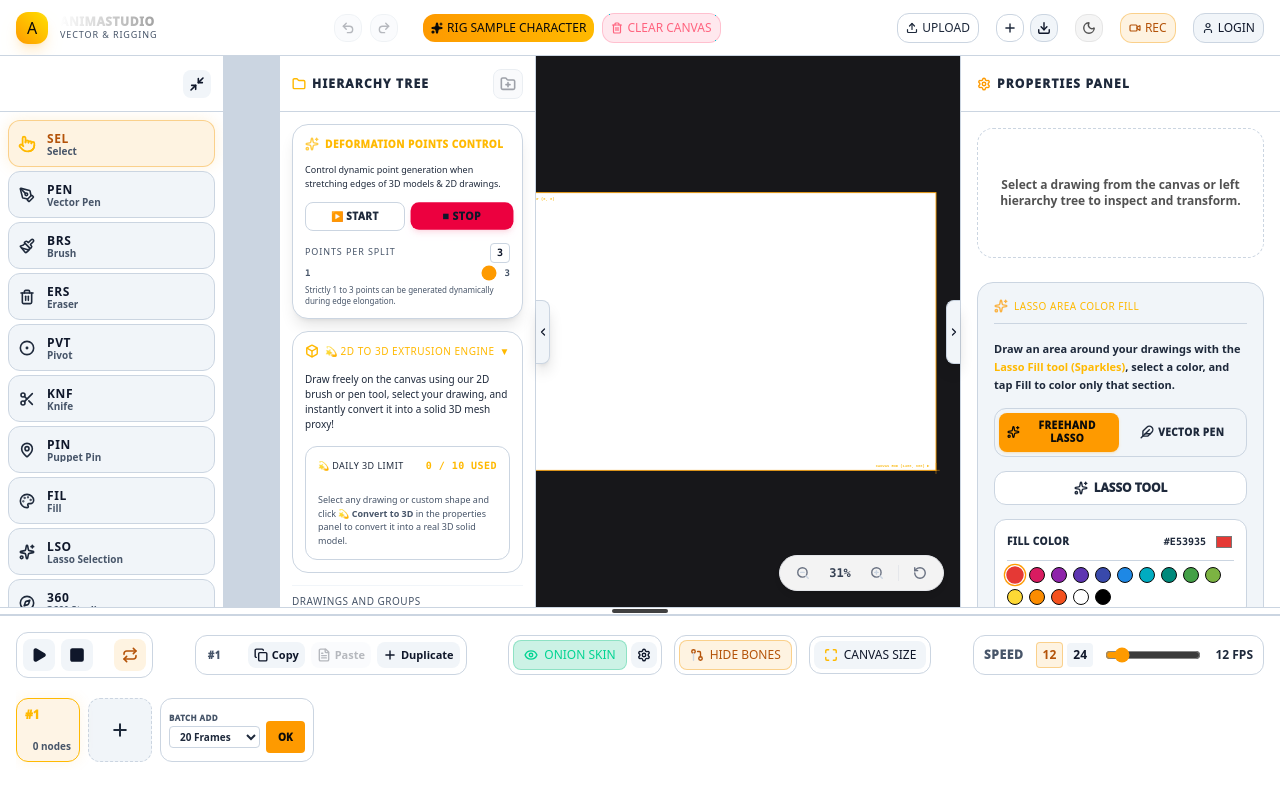
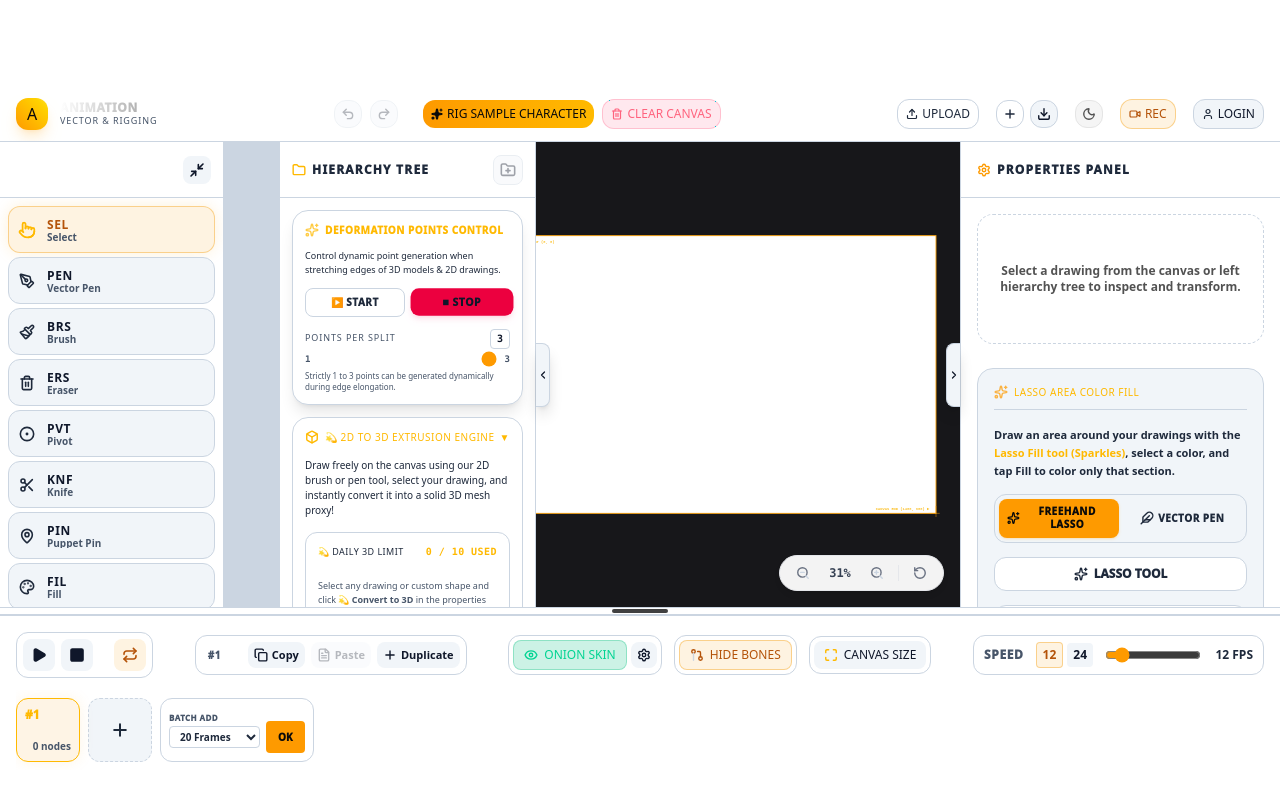
Before and after one commit to chavankrushna660-hub/AnimaStudio_new, a React (Vite) app: page / in a window 1280 px wide. Built offline with nearby package versions, Linux system fonts and the light colour scheme.

Commit message:
refactor: rename application to Animation
Updates the project metadata and file export naming convention to reflect the application's rebranding. Also removes conditional rendering for the mobile ad bar.

```diff
--- a/metadata.json
+++ b/metadata.json
@@ -1,5 +1,5 @@
 {
-  "name": "AnimaStudio",
+  "name": "Animation",
   "description": "An advanced vector-based 2D puppet rigging and skeletal animation suite with Inverse Kinematics, Knife slicing, and automation.",
   "requestFramePermissions": [],
   "majorCapabilities": ["MAJOR_CAPABILITY_SERVER_SIDE_GEMINI_API"]
--- a/src/App.tsx
+++ b/src/App.tsx
@@ -1950,7 +1950,7 @@ export default function App() {
         const url = URL.createObjectURL(blob);
         const a = document.createElement('a');
         a.href = url;
-        a.download = `AnimaStudio_Export_${Date.now()}.${extension}`;
+        a.download = `Animation_Export_${Date.now()}.${extension}`;
         document.body.appendChild(a);
         a.click();
         URL.revokeObjectURL(url);
@@ -2016,7 +2016,7 @@ export default function App() {
     const url = URL.createObjectURL(blob);
     const a = document.createElement('a');
     a.href = url;
-    a.download = `AnimaStudio_Project_${Date.now()}.json`;
+    a.download = `Animation_Project_${Date.now()}.json`;
     document.body.appendChild(a);
     a.click();
     URL.revokeObjectURL(url);
@@ -2113,8 +2113,7 @@ export default function App() {
       >
 
       {/* 1.5 TOP SPONSOR ADS BAR (2 Boxes, Centered, 76px Height, Spacious Margins) */}
-      {isMobile && (
-        <div className="w-full bg-transparent p-[2px] flex gap-2 items-center select-none shrink-0 mt-2 mb-3 px-3 animate-fade-in" id="top-ads-bar" style={{ border: 'none', outline: 'none' }}>
+      <div className="w-full bg-transparent p-[2px] flex gap-2 items-center select-none shrink-0 mt-1 mb-2 md:mt-0.5 md:mb-1 px-3 animate-fade-in" id="top-ads-bar" style={{ border: 'none', outline: 'none' }}>
         <div className="flex-1 h-[76px] min-w-0" style={{ border: 'none', outline: 'none' }}>
           {renderAdBox(ADS_DATA[topAdIndex1], 'bottom')}
         </div>
@@ -2122,7 +2121,6 @@ export default function App() {
           {renderAdBox(ADS_DATA[topAdIndex2], 'bottom')}
         </div>
       </div>
-      )}
 
       {/* 1. TOP NAVIGATION BAR */}
       <header className="h-14 bg-neutral-900 border-b border-neutral-800 px-2 sm:px-4 flex items-center justify-between shrink-0 select-none z-10 overflow-x-auto scrollbar-none flex-nowrap">
@@ -2132,7 +2130,7 @@ export default function App() {
           </div>
           <div className="block shrink-0">
             <h1 className="font-black text-[9px] sm:text-xs tracking-wider uppercase bg-clip-text text-transparent bg-gradient-to-r from-white to-neutral-400 leading-none">
-              ANIMASTUDIO
+              Animation
             </h1>
             <p className="text-[7.5px] sm:text-[9px] text-neutral-500 font-extrabold leading-none uppercase tracking-widest mt-0.5">
               VECTOR & RIGGING
@@ -2510,7 +2508,7 @@ export default function App() {
 
             const handleMouseMove = (moveEvent: MouseEvent) => {
               const deltaY = moveEvent.clientY - startY;
-              const newHeight = Math.max(125, Math.min(550, startHeight - deltaY));
+              const newHeight = Math.max(45, Math.min(550, startHeight - deltaY));
               setTimelineHeight(newHeight);
             };
 
@@ -2554,7 +2552,7 @@ export default function App() {
 
       {/* 3.5 BOTTOM SPONSOR ADS BAR (2 Boxes, Centered, 76px Height, Spacious Margins) */}
       {isMobile && (
-        <div className="w-full bg-transparent p-[2px] flex gap-2 items-center select-none shrink-0 mt-3 mb-2 px-3 animate-fade-in" id="bottom-ads-bar" style={{ border: 'none', outline: 'none' }}>
+        <div className="w-full bg-transparent p-[2px] flex gap-2 items-center select-none shrink-0 mt-2 mb-1 px-3 animate-fade-in" id="bottom-ads-bar" style={{ border: 'none', outline: 'none' }}>
           <div className="flex-1 h-[76px] min-w-0" style={{ border: 'none', outline: 'none' }}>
             {renderAdBox(ADS_DATA[bottomAdIndex1], 'top')}
           </div>
```
Lines whose indentation alone changed are shown as unchanged.
